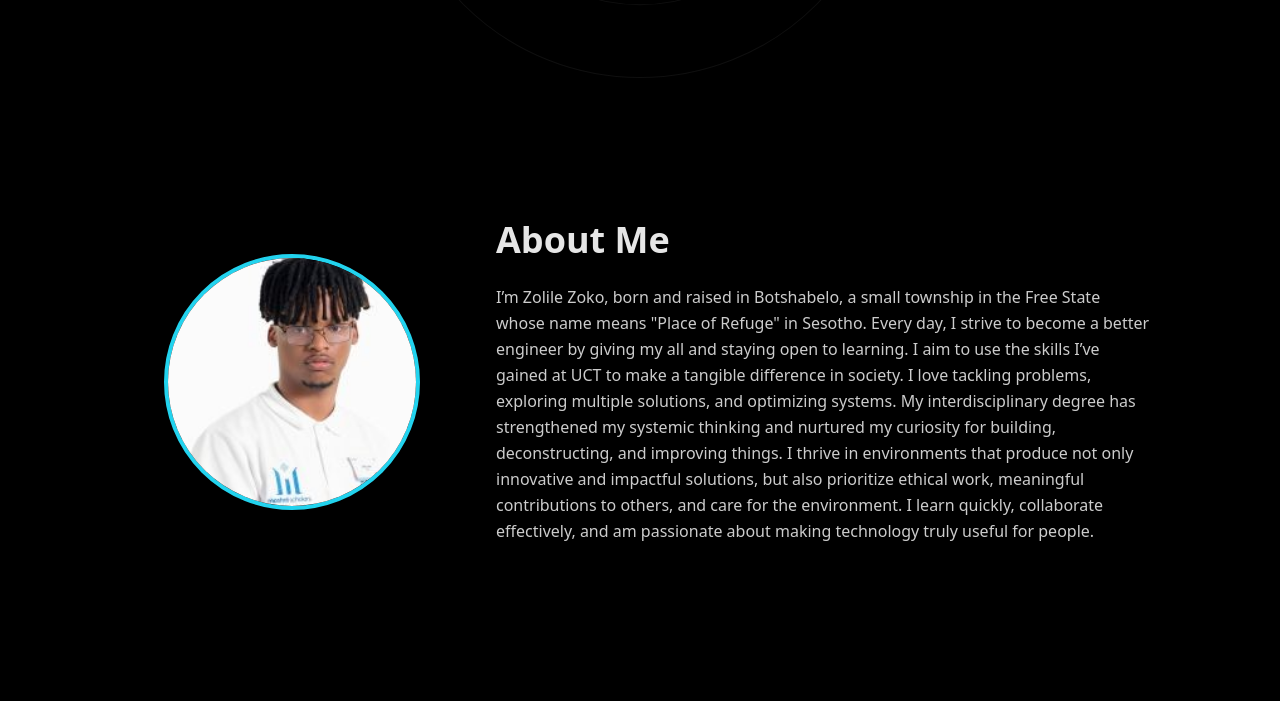
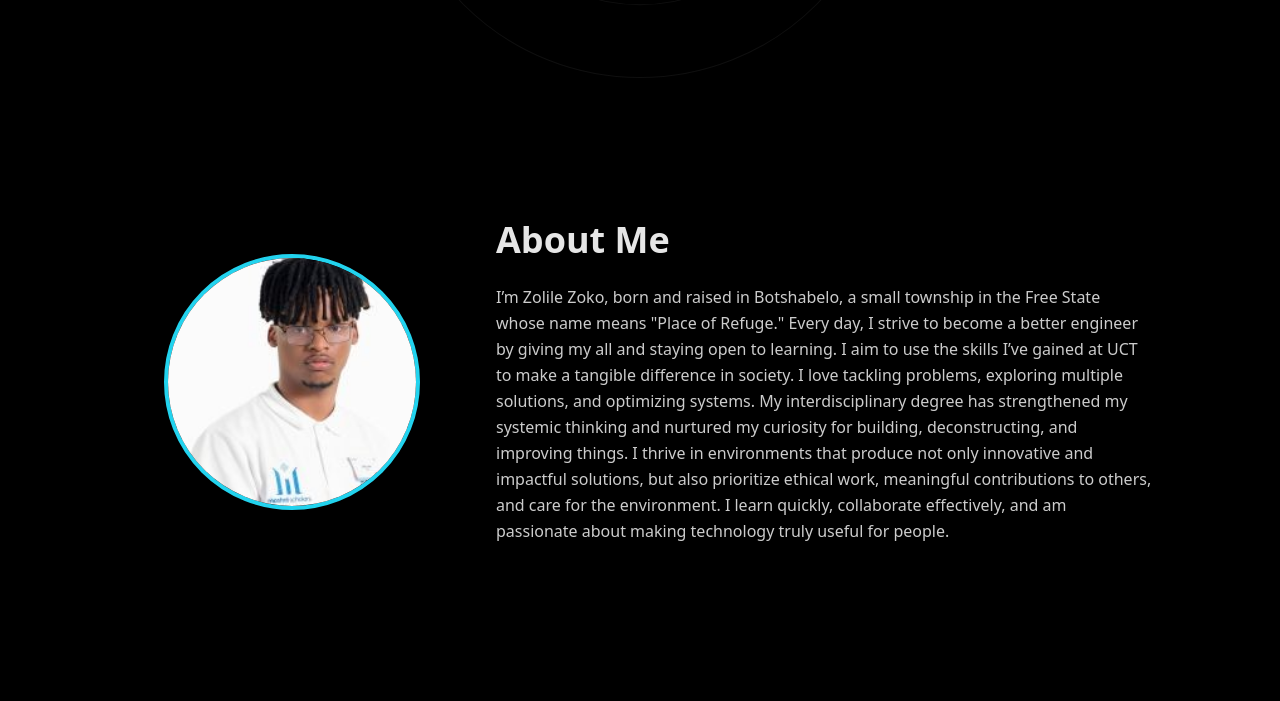
Before and after one commit to ZolileZoko/ZolileZoko.github.io, a plain HTML site: page index.html in a window 1280 px wide. Shown: the part 545-1246 px from the top of the page. Drawn offline with nearby package versions, Linux system fonts and the light colour scheme.

Commit message:
Improved about section grammar

```diff
--- a/index.html
+++ b/index.html
@@ -62,7 +62,7 @@
   <div class="md:w-2/3">
   <h2 class="text-3xl md:text-4xl font-bold text-white/90 mb-6">About Me</h2>
 <p class="text-white/80 leading-relaxed">
-  I’m Zolile Zoko, born and raised in Botshabelo, a small township in the Free State whose name means "Place of Refuge" in Sesotho. Every day, I strive to become a better engineer by giving my all and staying open to learning. I aim to use the skills I’ve gained at UCT to make a tangible difference in society. I love tackling problems, exploring multiple solutions, and optimizing systems. My interdisciplinary degree has strengthened my systemic thinking and nurtured my curiosity for building, deconstructing, and improving things. I thrive in environments that produce not only innovative and impactful solutions, but also prioritize ethical work, meaningful contributions to others, and care for the environment. I learn quickly, collaborate effectively, and am passionate about making technology truly useful for people.
+  I’m Zolile Zoko, born and raised in Botshabelo, a small township in the Free State whose name means "Place of Refuge." Every day, I strive to become a better engineer by giving my all and staying open to learning. I aim to use the skills I’ve gained at UCT to make a tangible difference in society. I love tackling problems, exploring multiple solutions, and optimizing systems. My interdisciplinary degree has strengthened my systemic thinking and nurtured my curiosity for building, deconstructing, and improving things. I thrive in environments that produce not only innovative and impactful solutions, but also prioritize ethical work, meaningful contributions to others, and care for the environment. I learn quickly, collaborate effectively, and am passionate about making technology truly useful for people.
 </p>
 
 
```
